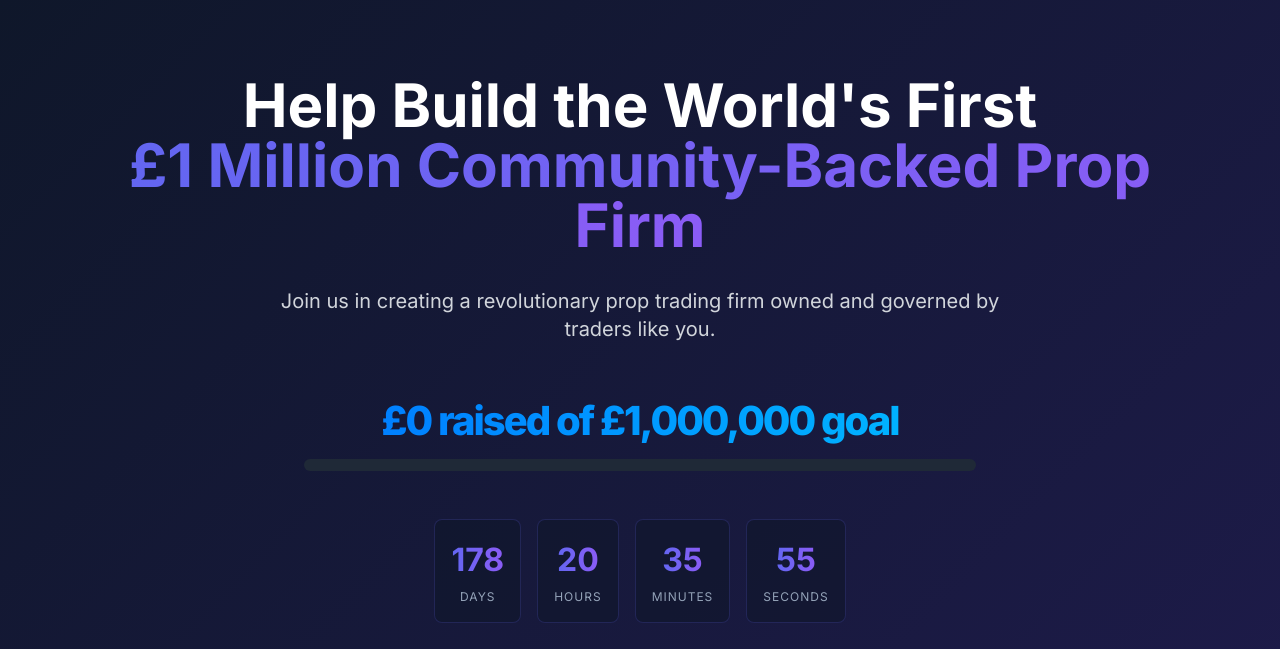
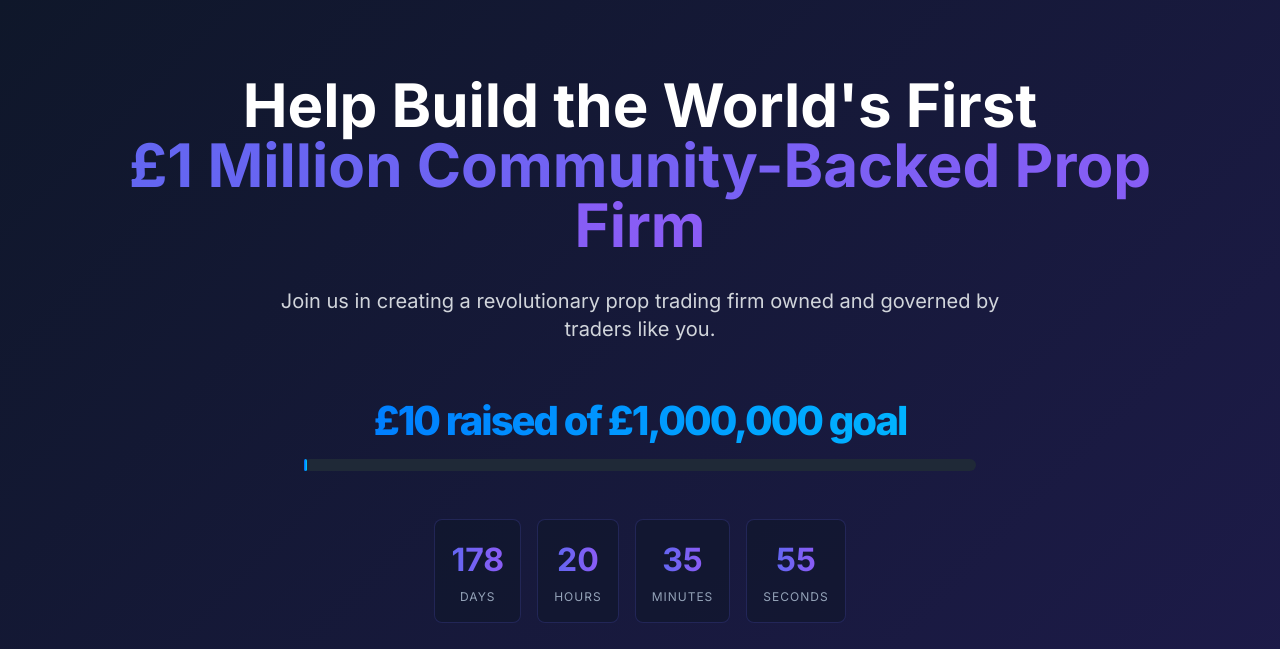
Before and after one commit to Theofficialsultan/forgeit, a plain HTML site: page index.html in a window 1280 px wide. Shown: the part 86-735 px from the top of the page. Drawn offline with nearby package versions, Linux system fonts and the light colour scheme.

Commit message:
Added progress bar animation fix and improvements

```diff
--- a/index.html
+++ b/index.html
@@ -527,12 +527,13 @@
             <!-- Money Counter -->
             <div class="mb-12">
                 <div class="money-counter mb-2">
-                    £<span id="moneyCounter">0</span> raised of £1,000,000 goal
+                    £<span id="moneyCounter">10</span> raised of £1,000,000 goal
                 </div>
                 <div class="w-full bg-gray-800 rounded-full h-3 max-w-2xl mx-auto">
-                    <div class="h-3 rounded-full" style="background: linear-gradient(90deg, var(--electric-blue), #00d1ff); width: 0%; transition: width 1s ease;" id="moneyProgress"></div>
+                    <div class="h-3 rounded-full" style="background: linear-gradient(90deg, var(--electric-blue), #00d1ff); width: 0.5%; transition: width 1s ease;" id="moneyProgress"></div>
                     </div>
                 </div>
+
 
             <!-- Countdown Timer -->
             <div class="flex justify-center space-x-4 mb-12">
@@ -949,26 +950,36 @@
             });
 
 
-        // Animated counters
             function animateCounters() {
-            // Money counter
     const moneyCounter = document.getElementById('moneyCounter');
     const moneyProgress = document.getElementById('moneyProgress');
-            const targetAmount = 0; // Start from 0
+    const raisedAmount = 10; // Amount raised (£2)
+    const goalAmount = 1000000; // Goal (£1,000,000)
 
     let currentAmount = 0;
     const duration = 2000;
-            const increment = targetAmount / (duration / 16);
+    const increment = raisedAmount / (duration / 16);
 
     const moneyInterval = setInterval(() => {
         currentAmount += increment;
-                if (currentAmount >= targetAmount) {
+        if (currentAmount >= raisedAmount) {
             clearInterval(moneyInterval);
-                    currentAmount = targetAmount;
+            currentAmount = raisedAmount;
         }
+
         moneyCounter.textContent = Math.floor(currentAmount).toLocaleString();
-                moneyProgress.style.width = `${(currentAmount / 1000000) * 100}%`;
+
+        // Calculate progress safely
+        let progressPercentage = (currentAmount / goalAmount) * 100;
+        if (progressPercentage < 0.5 && currentAmount > 0) {
+            progressPercentage = 0.5; // Minimum visible bar
+        }
+
+        moneyProgress.style.width = `${progressPercentage}%`;
     }, 16);
+}
+
+window.addEventListener('load', animateCounters);
 
             // Community counters
             const counters = [
@@ -993,7 +1004,7 @@
                     element.textContent = Math.floor(current).toLocaleString();
                 }, 16);
             });
-        }
+
 
 
 function updateCountdown() {
```
Lines whose indentation alone changed are shown as unchanged.
